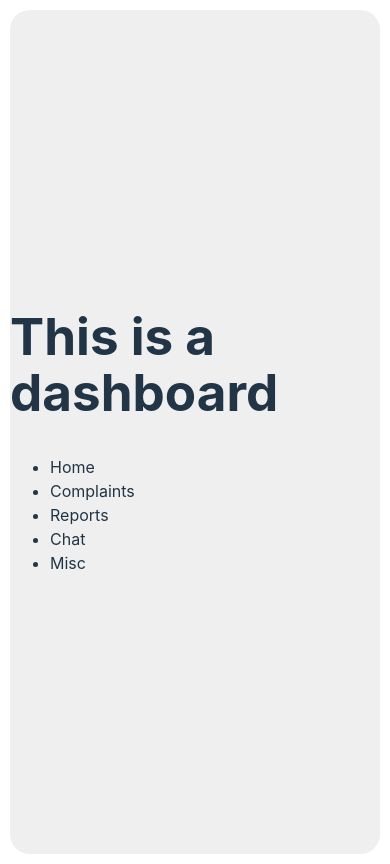
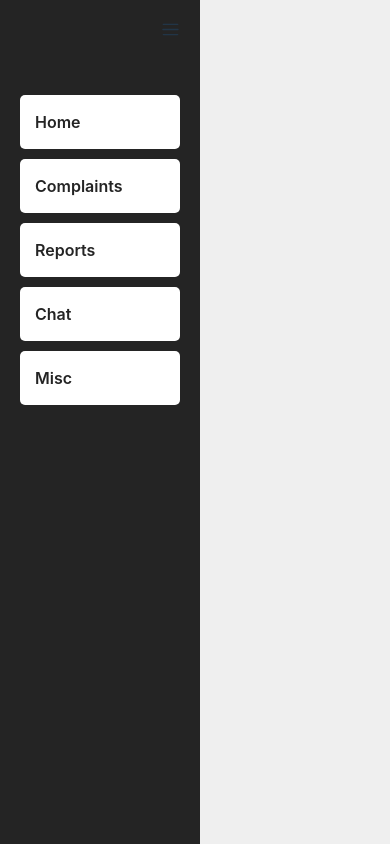
Before and after one commit to JPkenpachi1/Airwave, a React (Vite) app in the folder Airwave/: page / in a window 390 px wide. Built offline with nearby package versions, Linux system fonts and the light colour scheme.

Commit message:
added the sidebar mobile view pending

```diff
--- a/Airwave/package.json
+++ b/Airwave/package.json
@@ -10,8 +10,11 @@
     "preview": "vite preview"
   },
   "dependencies": {
+    "bootstrap": "^5.3.3",
     "react": "^18.3.1",
+    "react-bootstrap": "^2.10.4",
     "react-dom": "^18.3.1",
+    "react-icons": "^5.2.1",
     "react-router-dom": "^6.26.0"
   },
   "devDependencies": {
--- /dev/null
+++ b/Airwave/src/components/Sidebar/sidebar.css
@@ -0,0 +1,62 @@
+.sidebarContainer {
+ height: 100vh;
+background-color: #242424;
+width: 200px;
+position: absolute;
+top:0;
+transition: width 0.3s ease-in-out, transform 0.3s ease-in-out;
+transform-origin: left;
+}
+.sideClicked{
+    width: 50px;
+    transform: scaleX(0.9); /* Slightly scale down on click */
+}
+
+
+.sideClicked .sidebarLinks{
+    display: none;
+}
+
+.sidebarLinks{
+    list-style: none;
+    cursor: pointer;
+    padding: 10px;
+
+}
+
+.sidelinks{
+    padding: 15px;
+  background-color: #ffff;
+  color: #242424;
+  margin: 10px;
+  border-radius: 5px;
+  font-weight: 600;
+ transition: transform 0.3s ease;
+
+}
+.sidelinks:hover{
+    transform: scale(1.05);
+}
+
+.sidebarHam{
+    display: flex;
+    justify-content: end;
+    padding: 10px;
+  }
+
+  .hamburger-icon {
+    font-size: 39px;
+    cursor: pointer;
+    padding: 10px;
+    border-radius: 50%; /* Makes the icon container circular */
+    transition: transform 0.2s ease, background-color 0.2s ease;
+}
+
+.hamburger-icon.clicked {
+    transform: scale(1.1);
+    background-color: rgba(0, 0, 0, 0.2); /* Light black transparent background */
+}
+.sideClicked{
+    width: 50px;
+    transform: scaleX(0.9); /* Slightly scale down on click */
+}
--- a/Airwave/src/components/Sidebar/sidebar.jsx
+++ b/Airwave/src/components/Sidebar/sidebar.jsx
@@ -1,9 +1,24 @@
-import React from 'react';
+import React, { useState } from 'react';
+import './sidebar.css';
+import { RxHamburgerMenu } from "react-icons/rx";
 
 const Sidebar = () => {
+    const [isClicked, setIsClicked] = useState(false);
+    const [sidebarclick,sidebarClicked] = useState(false)
+
+const handleClick = () => {
+    setIsClicked(!isClicked);
+    sidebarClicked(!sidebarclick)
+};
     return (
         <>
-            <div className="sidebarContainer">
+            <div className={`sidebarContainer ${sidebarclick ? 'sideClicked' : ''}`}>
+           <div className="sidebarHam">
+           <RxHamburgerMenu
+                className={`hamburger-icon ${isClicked ? 'clicked' : ''}`}
+                onClick={handleClick}
+            />
+           </div>
                 <div className="sidebar">
                     <ul className="sidebarLinks">
                         <li className="sidelinks">Home</li>
--- a/Airwave/src/components/Sidebar/sidebar.module.css
+++ /dev/null
@@ -1,5 +0,0 @@
-.sidebarContainer{
-    width:400px;
-    background-color: #242424;
-
-}
--- a/Airwave/src/features/Dashboard/dashboard.jsx
+++ b/Airwave/src/features/Dashboard/dashboard.jsx
@@ -4,7 +4,7 @@ import Sidebar from '../../components/Sidebar/sidebar';
 const Dashboard = () => {
     return (
         <>
-            <h1>This is a dashboard</h1>
+
             <Sidebar />
         </>
     );
--- a/Airwave/src/index.css
+++ b/Airwave/src/index.css
@@ -12,9 +12,7 @@
   -webkit-font-smoothing: antialiased;
   -moz-osx-font-smoothing: grayscale;
 }
-html{
-  padding: 10px;
-}
+
 *{
   box-sizing: border-box;
 }
@@ -34,7 +32,7 @@ body {
   min-width: 320px;
   min-height: 100vh;
   background-color: #efefef;
-  border-radius: 20px ;
+
 }
 
 h1 {
```
Also changed, not shown: 1 other file (tests, documents, lock files or other folders).
